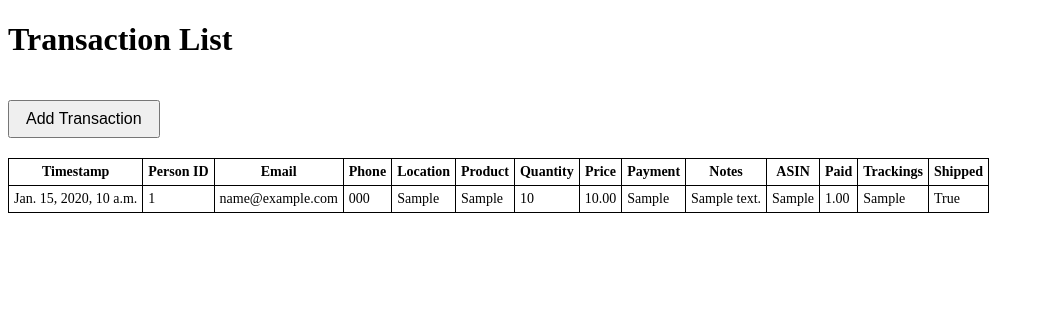
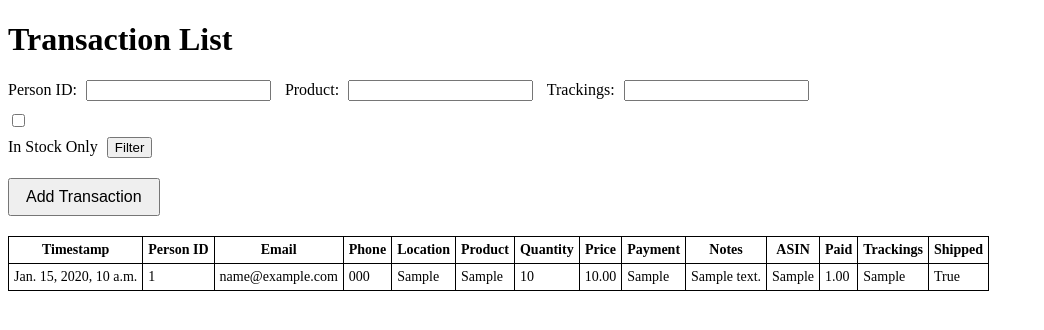
Before and after one commit to albertduu/DjangoTransactions, a Django app: page / in a window 1280 px wide. Shown: the top 330 px of the page, without its empty margins (0-1044 px from the left). Run offline with Django 5.2, Linux system fonts and the light colour scheme; tables that the repository leaves empty hold one stand-in row (values such as "Sample post").

Commit message:
Added filter to transactions

```diff
--- a/transactions/templates/transactions/list.html
+++ b/transactions/templates/transactions/list.html
@@ -60,10 +60,38 @@
             font-size: 16px;
             cursor: pointer;
         }
+
+        /* Filter form style */
+        #filterForm input[type="text"] {
+            display: inline;
+            margin-right: 10px;
+        }
+        #filterForm label {
+            margin-right: 5px;
+        }
     </style>
 </head>
 <body>
     <h1>Transaction List</h1>
+
+    <!-- ✅ FILTER FORM -->
+    <form id="filterForm" method="get">
+        <label for="person_id">Person ID:</label>
+        <input type="text" name="person_id" id="person_id" value="{{ person_id|default_if_none:'' }}">
+
+        <label for="product">Product:</label>
+        <input type="text" name="product" id="product" value="{{ product|default_if_none:'' }}">
+
+        <label for="trackings">Trackings:</label>
+        <input type="text" name="trackings" id="trackings" value="{{ trackings|default_if_none:'' }}">
+
+        <label>
+            <input type="checkbox" name="in_stock" value="1" {% if in_stock %}checked{% endif %}>
+            In Stock Only
+        </label>
+
+        <button type="submit">Filter</button>
+    </form>
 
     <!-- Add Transaction Button -->
     <button id="openPopup">Add Transaction</button>
@@ -92,6 +120,8 @@
             <td>{{ t.trackings }}</td>
             <td>{{ t.shipped }}</td>
         </tr>
+        {% empty %}
+        <tr><td colspan="14">No transactions found.</td></tr>
         {% endfor %}
     </table>
 
@@ -103,32 +133,4 @@
             <form method="post">
                 {% csrf_token %}
                 {{ form.as_p }}
-                <button type="submit">Submit</button>
-            </form>
-        </div>
-    </div>
-
-    <!-- JavaScript to handle modal -->
-    <script>
-        document.addEventListener("DOMContentLoaded", function () {
-            var modal = document.getElementById("popupForm");
-            var btn = document.getElementById("openPopup");
-            var span = document.querySelector(".close");
-
-            btn.onclick = function () {
-                modal.style.display = "block";
-            }
-
-            span.onclick = function () {
-                modal.style.display = "none";
-            }
-
-            window.onclick = function (event) {
-                if (event.target == modal) {
-                    modal.style.display = "none";
-                }
-            }
-        });
-    </script>
-</body>
-</html>
+                <button type="
--- a/transactions/views.py
+++ b/transactions/views.py
@@ -8,14 +8,34 @@ def transaction_list(request):
         form = TransactionForm(request.POST)
         if form.is_valid():
             form.save()
-            return redirect('transaction-list')  # avoid resubmission on refresh
+            return redirect('transaction-list')  # prevent resubmission on refresh
     else:
         form = TransactionForm()
 
+    # FILTERS (from GET)
+    person_id = request.GET.get('person_id')
+    product = request.GET.get('product')
+    in_stock = request.GET.get('in_stock')
+    trackings = request.GET.get('trackings')
+
     transactions = Transaction.objects.all()
+
+    if person_id:
+        transactions = transactions.filter(person_id__icontains=person_id)
+    if product:
+        transactions = transactions.filter(product__icontains=product)
+    if in_stock:
+        transactions = transactions.filter(quantity__gt=0)
+    if trackings:
+        transactions = transactions.filter(trackings__icontains=trackings)
+
     return render(request, 'transactions/list.html', {
         'transactions': transactions,
-        'form': form
+        'form': form,
+        'person_id': person_id,
+        'product': product,
+        'in_stock': in_stock,
+        'trackings': trackings,
     })
 
 def payments(request):
```
